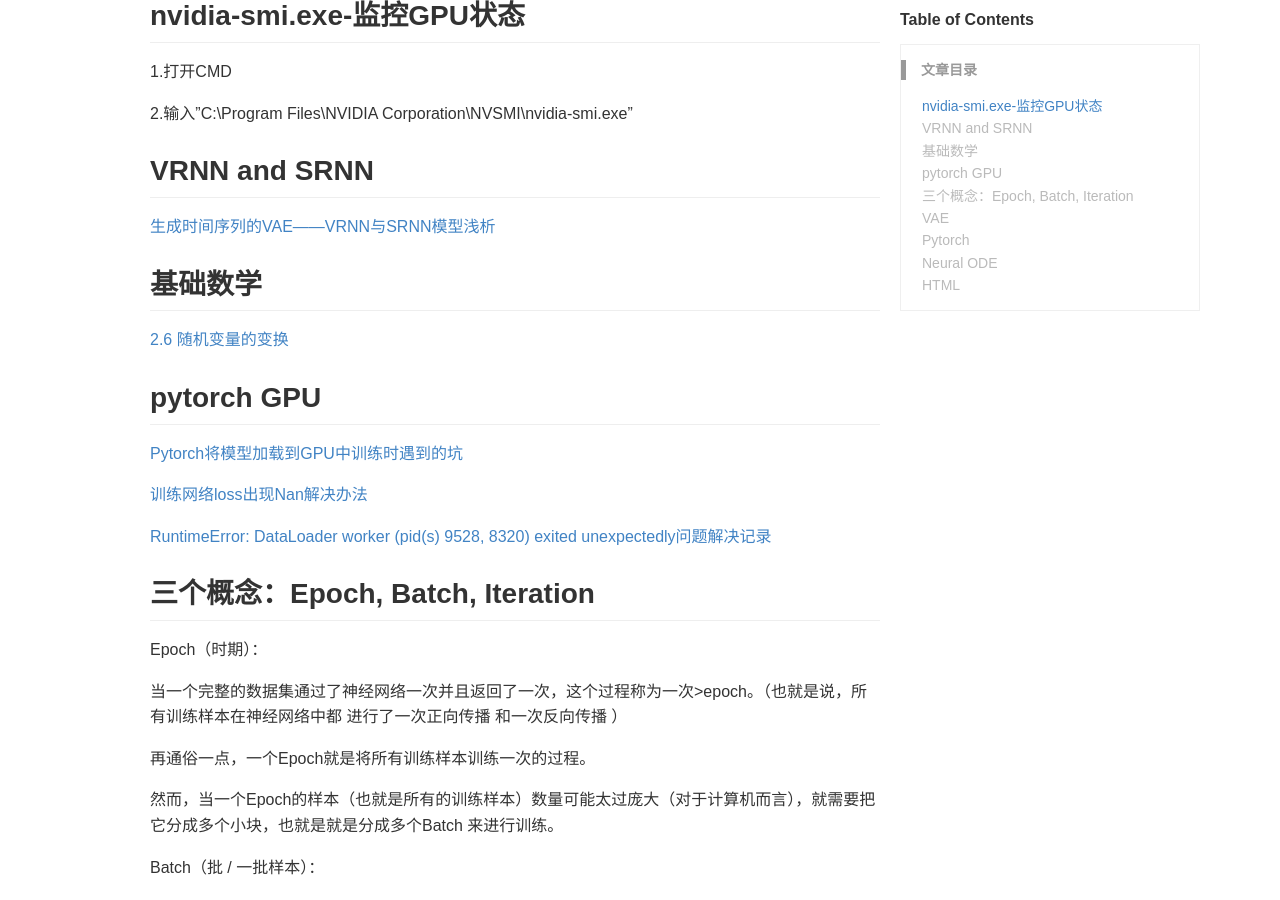
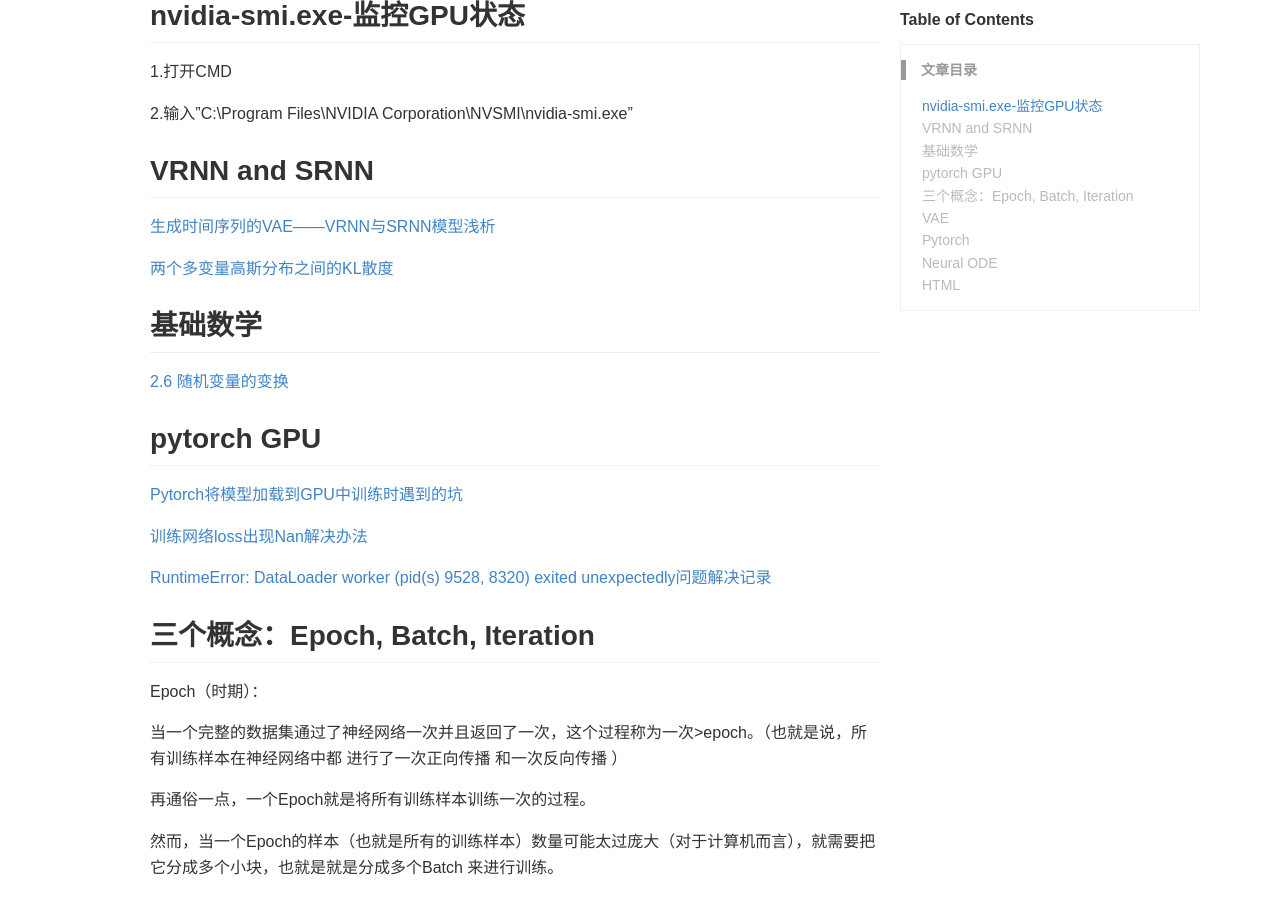
Before and after one commit to MAO202012/MAO202012.github.io, a Jekyll site: the page built from _wiki/2020-12-8-Useful links.md, in a window 1280 px wide and 900 px high, scrolled down 316 px. Built offline with Jekyll 4.4.1, drawn with Linux system fonts in a browser that asks for light colours; some web fonts are replaced; a style sheet for code colours, icons or effects is not loaded.

Commit message:
Update 2020-12-8-Useful links.md

```diff
--- a/_wiki/2020-12-8-Useful links.md
+++ b/_wiki/2020-12-8-Useful links.md
@@ -21,6 +21,8 @@ My Favorites and the description.
 ## VRNN and SRNN
 
 [生成时间序列的VAE——VRNN与SRNN模型浅析](https://zhuanlan.zhihu.com/p/272106709)
+
+[两个多变量高斯分布之间的KL散度](https://zhuanlan.zhihu.com/p/55778595)
 
 ## 基础数学
 
```
